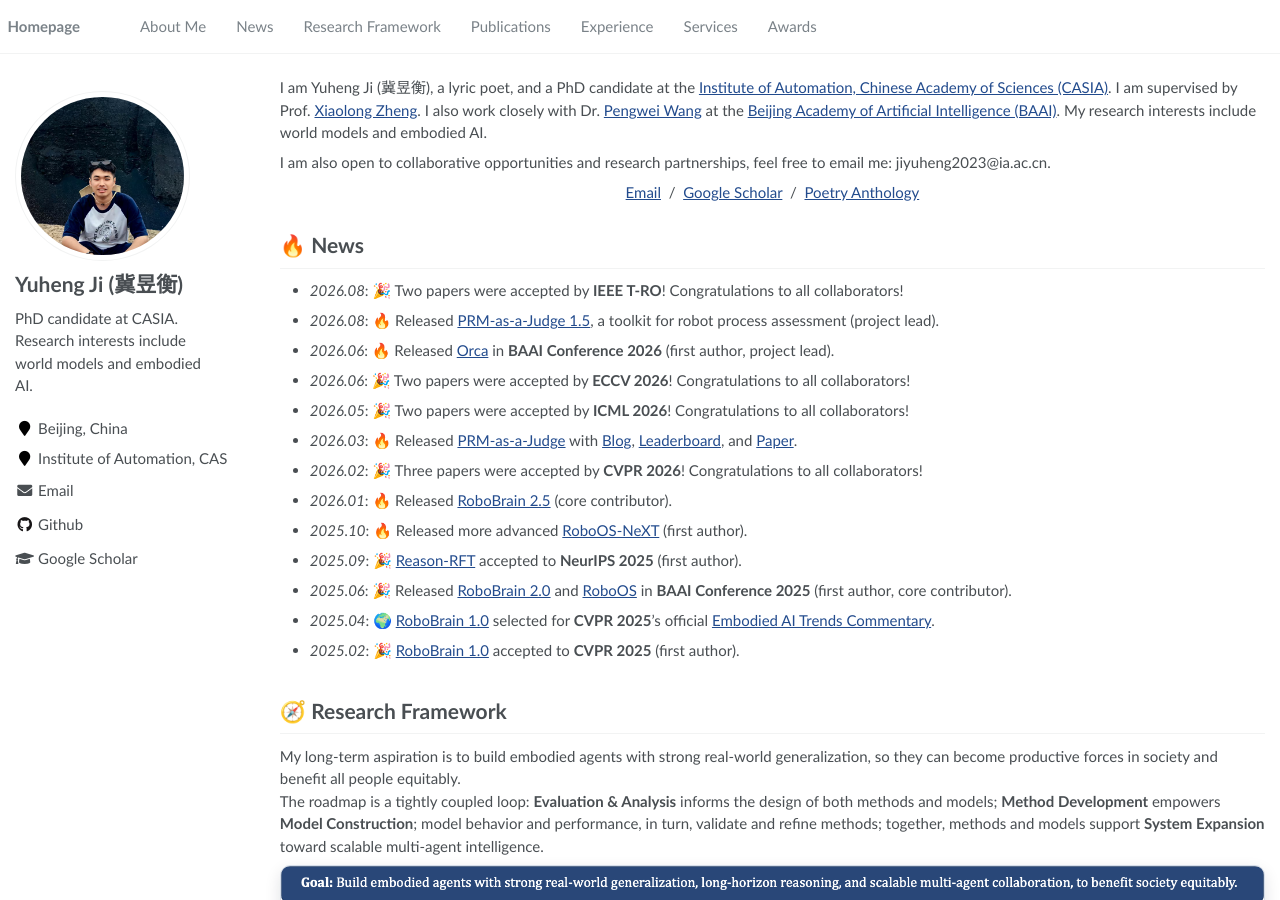
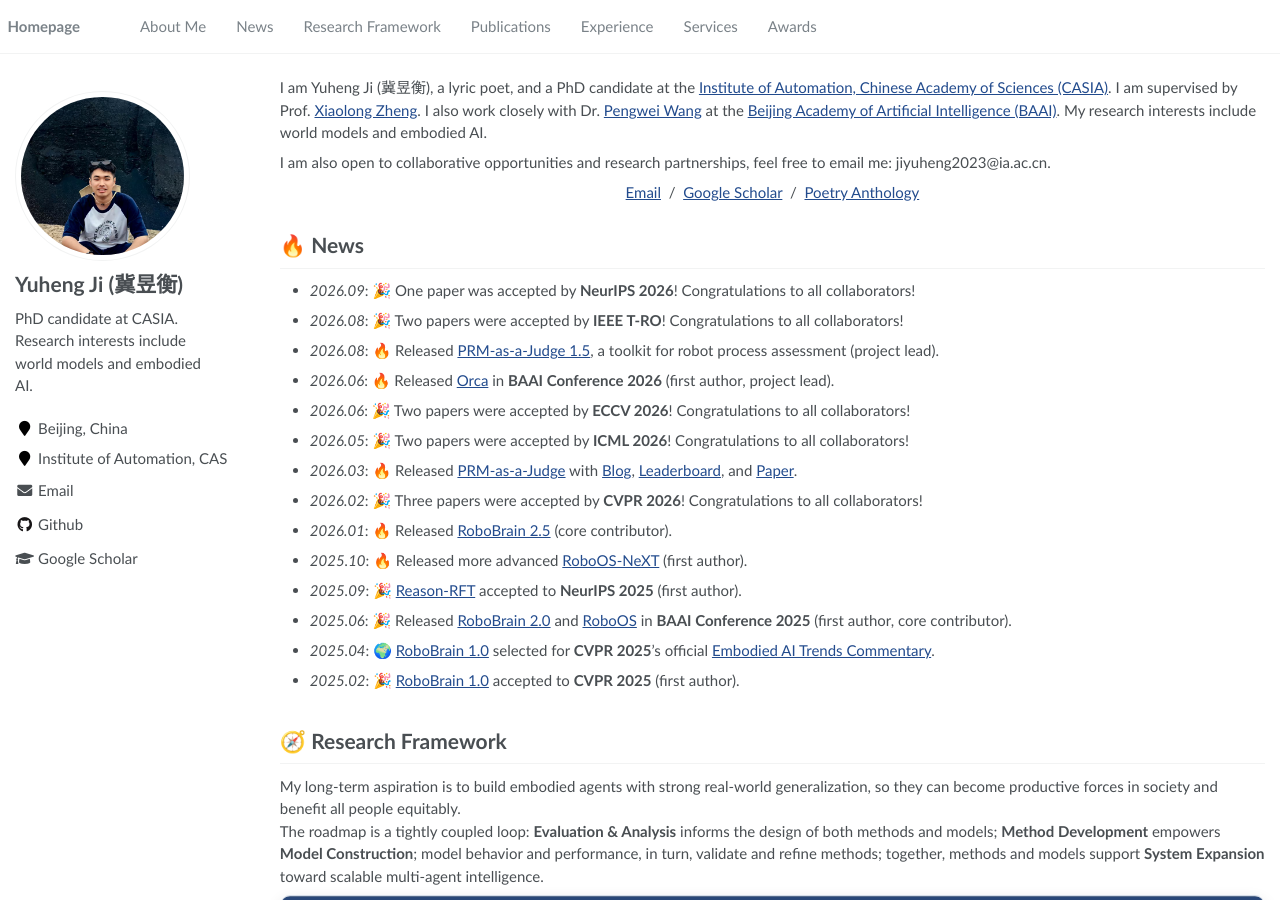
Before and after one commit to Yuheng2000/yuheng2000.github.io, a Jekyll site: the page built from _pages/about.md, in a window 1280 px wide and 900 px high. Built offline with Jekyll 4.4.1, drawn with Linux system fonts in a browser that asks for light colours.

Commit message:
Update about.md

```diff
--- a/_pages/about.md
+++ b/_pages/about.md
@@ -24,6 +24,7 @@
 
 # 🔥 News
 
+- *2026.09*: 🎉 One paper was accepted by **NeurIPS 2026**! Congratulations to all collaborators!
 - *2026.08*: 🎉 Two papers were accepted by **IEEE T-RO**! Congratulations to all collaborators!
 - *2026.08*: 🔥 Released [PRM-as-a-Judge 1.5](https://prm-as-a-judge.github.io/), a toolkit for robot process assessment (project lead).
 - *2026.06*: 🔥 Released [Orca](https://orca-wm.github.io/) in **BAAI Conference 2026** (first author, project lead).
```
